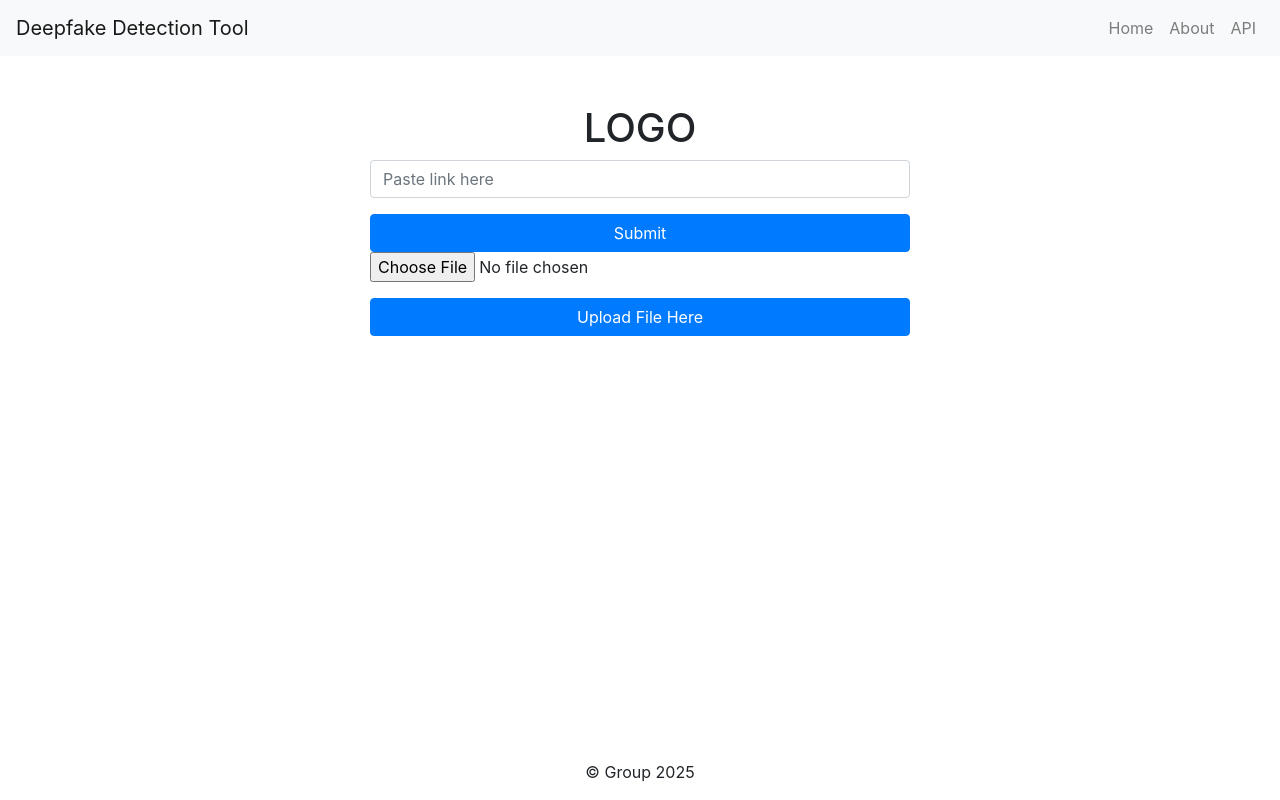
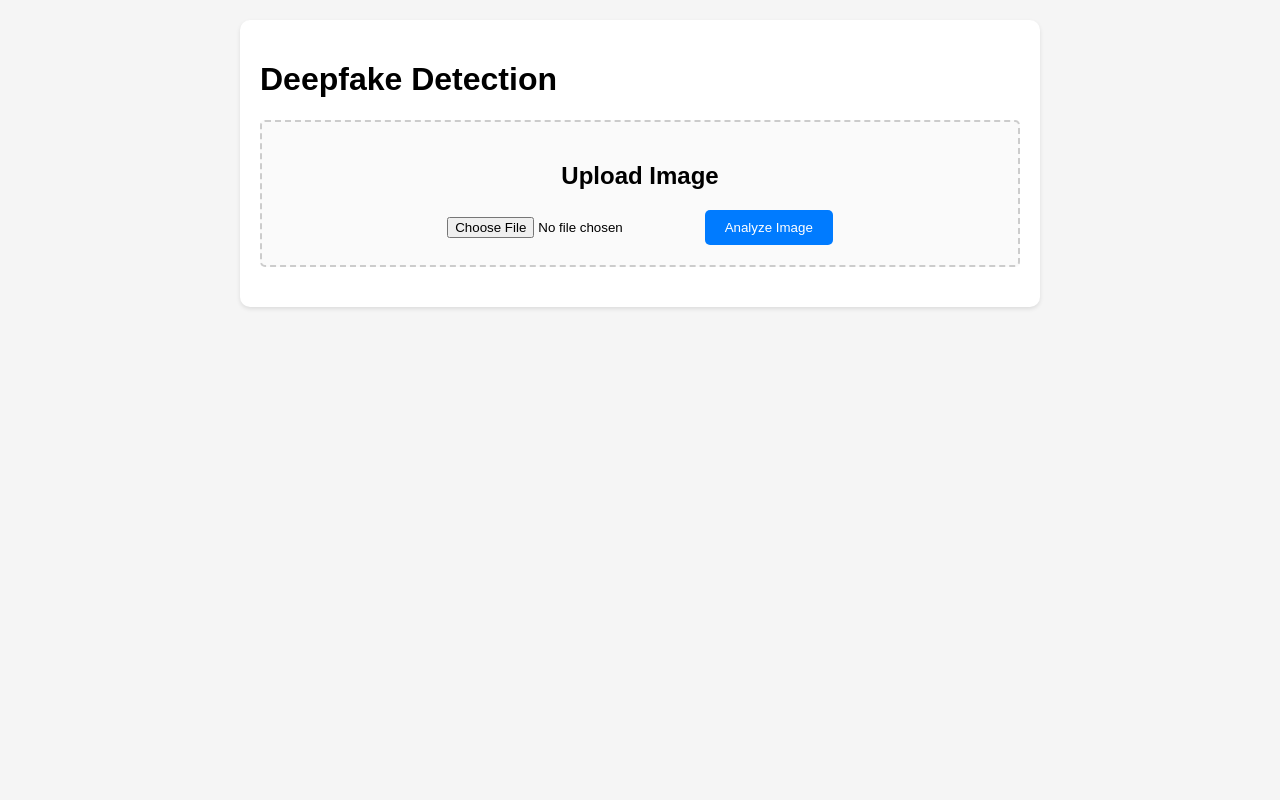
Before and after one commit to NharnahQwami/deepfake-detection, a Flask app: page / in a window 1280 px wide. Run offline with Flask 3, Linux system fonts and the light colour scheme; some libraries are stand-ins or nearby versions.

Commit message:
a bit bais

```diff
--- a/app.py
+++ b/app.py
@@ -1,79 +1,86 @@
+from flask import Flask, render_template, request, jsonify
+import torch
+from PIL import Image
+from transformers import ViTForImageClassification, ViTImageProcessor
 import os
-import requests
-from flask import Flask, render_template, request
 from werkzeug.utils import secure_filename
-from flask_cors import CORS
-from dotenv import load_dotenv
-
-load_dotenv()  # Load .env file
-# Load environment variables
 
 app = Flask(__name__)
-CORS(app)
-app.config['UPLOAD_FOLDER'] = 'uploads/'
-ALLOWED_EXTENSIONS = {'png', 'jpg', 'jpeg', 'gif', 'mp4', 'avi', 'mov'}
+app.config['MAX_CONTENT_LENGTH'] = 16 * 1024 * 1024  # 16MB max file size
+app.config['UPLOAD_FOLDER'] = 'uploads'
+ALLOWED_EXTENSIONS = {'png', 'jpg', 'jpeg'}
 
-# Ensure the upload folder exists
-if not os.path.exists(app.config['UPLOAD_FOLDER']):
-    os.makedirs(app.config['UPLOAD_FOLDER'])
+# Ensure upload folder exists
+os.makedirs(app.config['UPLOAD_FOLDER'], exist_ok=True)
 
-# Load Gemini API key
-GEMINI_API_KEY = os.getenv('GEMINI_API_KEY')
+# Load model and processor globally
+model = ViTForImageClassification.from_pretrained("Wvolf/ViT_Deepfake_Detection")
+processor = ViTImageProcessor.from_pretrained("Wvolf/ViT_Deepfake_Detection")
 
 def allowed_file(filename):
     return '.' in filename and filename.rsplit('.', 1)[1].lower() in ALLOWED_EXTENSIONS
 
-# Function to interact with the Gemini API
-def send_to_gemini(filepath=None, link=None):
-    url = "https://test-xcrz.onrender.com/detect_deepfake?file_url="
-    headers = {
-        'Authorization': f'Bearer {GEMINI_API_KEY}',
-        'Content-Type': 'application/json',
-    }
+def analyze_image(image_path):
+    try:
+        # Load and process image
+        image = Image.open(image_path)
+        inputs = processor(images=image, return_tensors="pt")
 
-    # If a file is being sent
-    if filepath:
-        with open(filepath, 'rb') as image_file:
-            files = {'file': image_file}
-            response = requests.post(url, headers=headers, files=files)
+        # Get model prediction
+        outputs = model(**inputs)
+        logits = outputs.logits
 
-    # If a link is being sent
-    elif link:
-        data = {'image_url': link}
-        response = requests.post(url, headers=headers, json=data)
+        # Get prediction probabilities
+        probs = torch.nn.functional.softmax(logits, dim=-1)
 
-    if response.status_code == 200:
-        return response.json()
-    else:
-        return {'error': 'Error processing image with Gemini API'}
+        # Convert to Python list
+        probs = probs[0].detach().numpy().tolist()
 
-@app.route('/')
-def home():
+        # Get predicted class
+        predicted_class = "real" if probs[0] > probs[1] else "fake"
+        confidence = probs[0] if predicted_class == "real" else probs[1]
+
+        return {
+            'prediction': predicted_class,
+            'confidence': float(confidence),
+            'probabilities': {
+                'real': float(probs[0]),
+                'fake': float(probs[1])
+            }
+        }
+
+    except Exception as e:
+        return {'error': f"Processing Error: {str(e)}"}
+
+@app.route('/', methods=['GET'])
+def index():
     return render_template('index.html')
 
-@app.route('/upload', methods=['POST'])
-def upload_file():
+@app.route('/detect', methods=['POST'])
+def detect_deepfake():
     if 'file' not in request.files:
-        return 'No file part'
+        return jsonify({'error': 'No file provided'}), 400
+
     file = request.files['file']
     if file.filename == '':
-        return 'No selected file'
+        return jsonify({'error': 'No file selected'}), 400
+
     if file and allowed_file(file.filename):
         filename = secure_filename(file.filename)
         filepath = os.path.join(app.config['UPLOAD_FOLDER'], filename)
-        file.save(filepath)
 
-        # Send the file to Gemini API for detection
-        result = send_to_gemini(filepath=filepath)
-        return result if 'error' in result else f"AI Detection Result: {result}"
+        try:
+            file.save(filepath)
+            result = analyze_image(filepath)
+            return jsonify(result)
+        except Exception as e:
+            return jsonify({'error': str(e)}), 500
+        finally:
+            # Clean up uploaded file
+            if os.path.exists(filepath):
+                os.remove(filepath)
 
-    return 'Invalid file format'
-
-@app.route('/submit', methods=['POST'])
-def submit_link():
-    link = request.form['link']
-    result = send_to_gemini(link=link)
-    return result if 'error' in result else f"AI Detection Result: {result}"
+    return jsonify({'error': 'Invalid file type'}), 400
 
 if __name__ == '__main__':
     app.run(debug=True)
--- /dev/null
+++ b/requirements.txt
@@ -0,0 +1,4 @@
+flask
+torch
+transformers
+Pillow
--- a/templates/index.html
+++ b/templates/index.html
@@ -1,64 +1,195 @@
 <!DOCTYPE html>
-<html lang="en">
+<html>
 <head>
-    <meta charset="UTF-8">
-    <meta name="viewport" content="width=device-width, initial-scale=1.0">
-    <title>Deepfake Detection Tool</title>
-    <!-- Include Bootstrap CSS -->
-    <link rel="stylesheet" href="https://stackpath.bootstrapcdn.com/bootstrap/4.5.2/css/bootstrap.min.css">
+    <title>Deepfake Detection</title>
+    <style>
+        body {
+            font-family: Arial, sans-serif;
+            max-width: 800px;
+            margin: 0 auto;
+            padding: 20px;
+            background-color: #f5f5f5;
+        }
+        .container {
+            background-color: white;
+            padding: 20px;
+            border-radius: 10px;
+            box-shadow: 0 2px 4px rgba(0,0,0,0.1);
+        }
+        .upload-container {
+            border: 2px dashed #ccc;
+            padding: 20px;
+            text-align: center;
+            margin: 20px 0;
+            border-radius: 5px;
+            background-color: #fafafa;
+        }
+        #result {
+            margin-top: 20px;
+            padding: 15px;
+            border-radius: 5px;
+            display: none;
+        }
+        .real {
+            background-color: #d4edda;
+            color: #155724;
+            border: 1px solid #c3e6cb;
+        }
+        .fake {
+            background-color: #f8d7da;
+            color: #721c24;
+            border: 1px solid #f5c6cb;
+        }
+        .loading {
+            display: none;
+            margin: 20px 0;
+            text-align: center;
+            color: #666;
+        }
+        #preview {
+            max-width: 300px;
+            max-height: 300px;
+            margin: 10px auto;
+            display: none;
+            border-radius: 5px;
+            box-shadow: 0 2px 4px rgba(0,0,0,0.1);
+        }
+        .progress-bar {
+            width: 100%;
+            background-color: #f0f0f0;
+            border-radius: 5px;
+            margin-top: 10px;
+            overflow: hidden;
+        }
+        .progress {
+            height: 20px;
+            border-radius: 5px;
+            transition: width 0.3s ease;
+        }
+        .button {
+            background-color: #007bff;
+            color: white;
+            padding: 10px 20px;
+            border: none;
+            border-radius: 5px;
+            cursor: pointer;
+            transition: background-color 0.3s;
+        }
+        .button:hover {
+            background-color: #0056b3;
+        }
+        .button:disabled {
+            background-color: #cccccc;
+            cursor: not-allowed;
+        }
+    </style>
 </head>
 <body>
-    <header>
-        <nav class="navbar navbar-expand-lg navbar-light bg-light">
-            <a class="navbar-brand" href="#">Deepfake Detection Tool</a>
-            <button class="navbar-toggler" type="button" data-toggle="collapse" data-target="#navbarNav" aria-controls="navbarNav" aria-expanded="false" aria-label="Toggle navigation">
-                <span class="navbar-toggler-icon"></span>
-            </button>
-            <div class="collapse navbar-collapse" id="navbarNav">
-                <ul class="navbar-nav ml-auto">
-                    <li class="nav-item">
-                        <a class="nav-link" href="#">Home</a>
-                    </li>
-                    <li class="nav-item">
-                        <a class="nav-link" href="#">About</a>
-                    </li>
-                    <li class="nav-item">
-                        <a class="nav-link" href="#">API</a>
-                    </li>
-                </ul>
-            </div>
-        </nav>
-    </header>
-    <main>
-        <div class="container mt-5">
-            <div class="row">
-                <div class="col-md-6 offset-md-3">
-                    <h1 class="text-center">LOGO</h1>
-                    <form action="/submit" method="post">
-                        <div class="form-group">
-                            <input type="text" class="form-control" name="link" placeholder="Paste link here">
+    <div class="container">
+        <h1>Deepfake Detection</h1>
+
+        <div class="upload-container">
+            <h2>Upload Image</h2>
+            <input type="file" id="imageInput" accept=".png,.jpg,.jpeg" onchange="previewImage()">
+            <img id="preview" src="" alt="Preview">
+            <button class="button" onclick="detectDeepfake()" id="analyzeButton">Analyze Image</button>
+        </div>
+
+        <div class="loading" id="loading">
+            Analyzing image... Please wait...
+        </div>
+
+        <div id="result"></div>
+    </div>
+
+    <script>
+        function previewImage() {
+            const fileInput = document.getElementById('imageInput');
+            const preview = document.getElementById('preview');
+            const analyzeButton = document.getElementById('analyzeButton');
+            const file = fileInput.files[0];
+
+            if (file) {
+                const reader = new FileReader();
+                reader.onload = function(e) {
+                    preview.src = e.target.result;
+                    preview.style.display = 'block';
+                }
+                reader.readAsDataURL(file);
+                analyzeButton.disabled = false;
+            } else {
+                preview.style.display = 'none';
+                analyzeButton.disabled = true;
+            }
+        }
+
+        async function detectDeepfake() {
+            const fileInput = document.getElementById('imageInput');
+            const loading = document.getElementById('loading');
+            const result = document.getElementById('result');
+            const analyzeButton = document.getElementById('analyzeButton');
+
+            if (!fileInput.files.length) {
+                alert('Please select an image first');
+                return;
+            }
+
+            const formData = new FormData();
+            formData.append('file', fileInput.files[0]);
+
+            loading.style.display = 'block';
+            result.style.display = 'none';
+            analyzeButton.disabled = true;
+
+            try {
+                const response = await fetch('/detect', {
+                    method: 'POST',
+                    body: formData
+                });
+
+                const data = await response.json();
+
+                if (data.error) {
+                    result.innerHTML = `
+                        <h3>Error</h3>
+                        <p>${data.error}</p>
+                    `;
+                    result.className = 'fake';
+                } else {
+                    const confidence = (data.confidence * 100).toFixed(2);
+
+                    result.innerHTML = `
+                        <h3>Results:</h3>
+                        <p>This image is most likely <strong>${data.prediction.toUpperCase()}</strong></p>
+                        <p>Confidence: ${confidence}%</p>
+                        <div class="progress-bar">
+                            <div class="progress"
+                                 style="width: ${confidence}%;
+                                        background-color: ${data.prediction === 'real' ? '#28a745' : '#dc3545'}">
+                            </div>
                         </div>
-                        <button type="submit" class="btn btn-primary btn-block">Submit</button>
-                    </form>
-                    <form action="/upload" method="post" enctype="multipart/form-data">
-                        <div class="form-group">
-                            <input type="file" class="form-control-file" name="file">
-                        </div>
-                        <button type="submit" class="btn btn-primary btn-block">Upload File Here</button>
-                    </form>
-                </div>
-            </div>
-        </div>
-    </main>
-    <footer class="fixed-bottom">
-        <div class="container">
-            <p class="text-center">&copy; Group 2025</p>
-        </div>
-    </footer>
+                        <h4>Detailed Probabilities:</h4>
+                    `;
 
-    <!-- Include Bootstrap JS -->
-    <script src="https://code.jquery.com/jquery-3.5.1.slim.min.js"></script>
-    <script src="https://cdn.jsdelivr.net/npm/@popperjs/core@2.5.4/dist/umd/popper.min.js"></script>
-    <script src="https://stackpath.bootstrapcdn.com/bootstrap/4.5.2/js/bootstrap.min.js"></script>
+                    // Add probabilities for each class
+                    for (const [label, score] of Object.entries(data.probabilities)) {
+                        result.innerHTML += `<p>${label}: ${(score * 100).toFixed(2)}%</p>`;
+                    }
+
+                    result.className = data.prediction === 'real' ? 'real' : 'fake';
+                }
+            } catch (error) {
+                result.innerHTML = `
+                    <h3>Error</h3>
+                    <p>Failed to analyze image: ${error.message}</p>
+                `;
+                result.className = 'fake';
+            } finally {
+                loading.style.display = 'none';
+                result.style.display = 'block';
+                analyzeButton.disabled = false;
+            }
+        }
+    </script>
 </body>
-</html>
+</html
```
Also changed, not shown: README.md, static/favicon.ico (added), static/logo.jpeg (added), 2 other files.
